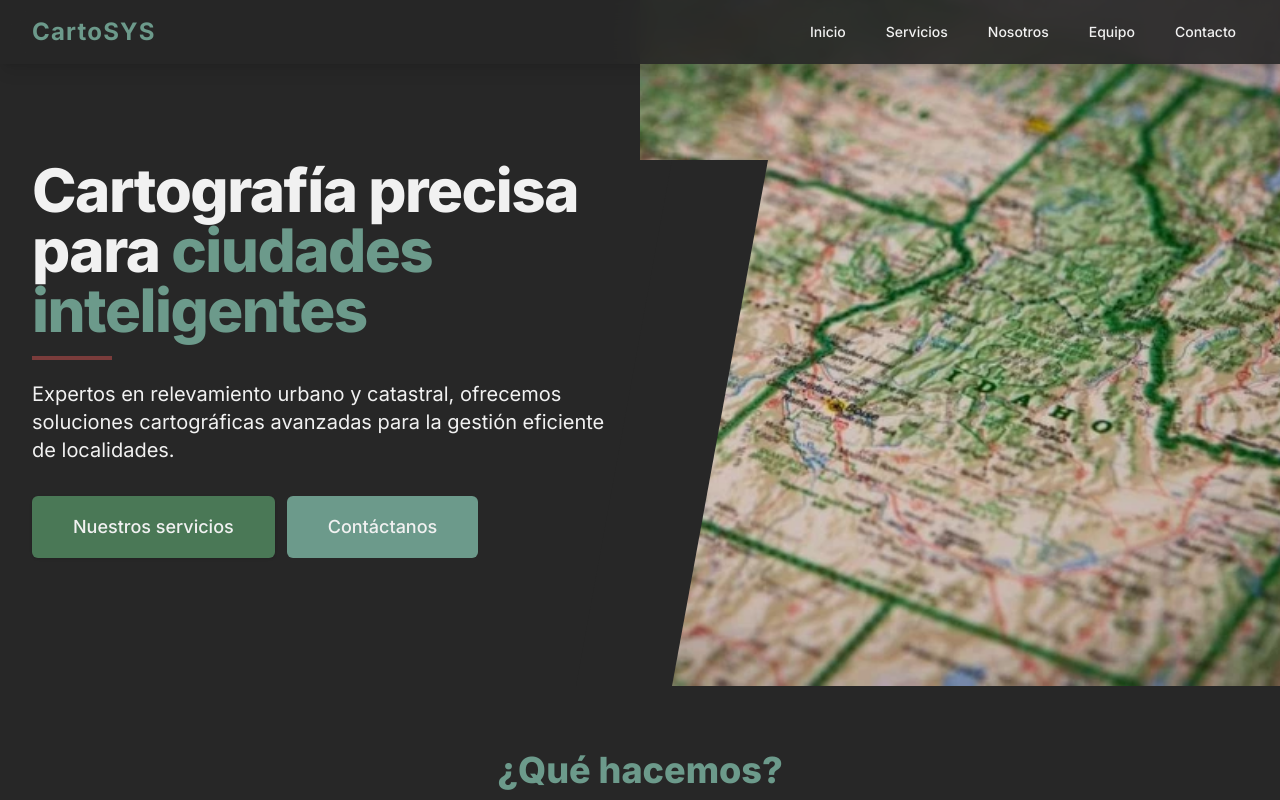
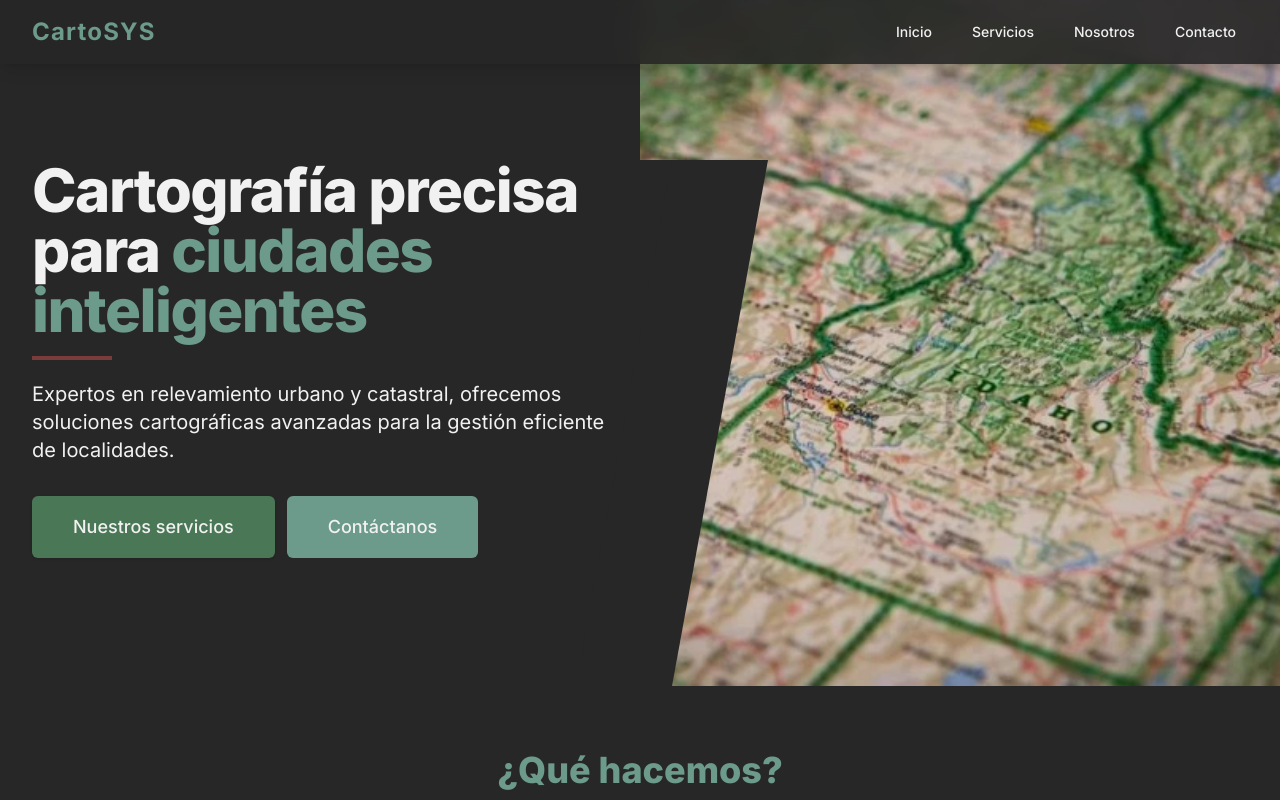
Before and after one commit to skywarddigitalsolutions/cartosys, a Next.js app: page / in a window 1280 px wide. Shown: the top 800 px of the page. Built offline with nearby package versions, Linux system fonts and the light colour scheme.

Commit message:
Se agrega efecto de scroll

```diff
--- a/app/components/NavBar.tsx
+++ b/app/components/NavBar.tsx
@@ -8,7 +8,6 @@ const navItems = [
   { name: 'Inicio', href: '/' },
   { name: 'Servicios', href: '#servicios' },
   { name: 'Nosotros', href: '#nosotros' },
-  { name: 'Equipo', href: '#equipo' },
   { name: 'Contacto', href: '#contacto' },
 ]
 
--- a/app/layout.tsx
+++ b/app/layout.tsx
@@ -19,7 +19,7 @@ export default function RootLayout({
   children: React.ReactNode;
 }>) {
   return (
-    <html lang="en">
+    <html lang="es" style={{scrollBehavior: "smooth"}}>
           <head>
             <meta name="viewport" content="width=device-width, initial-scale=1" />
             <meta name="robots" content="index, follow" />
```
